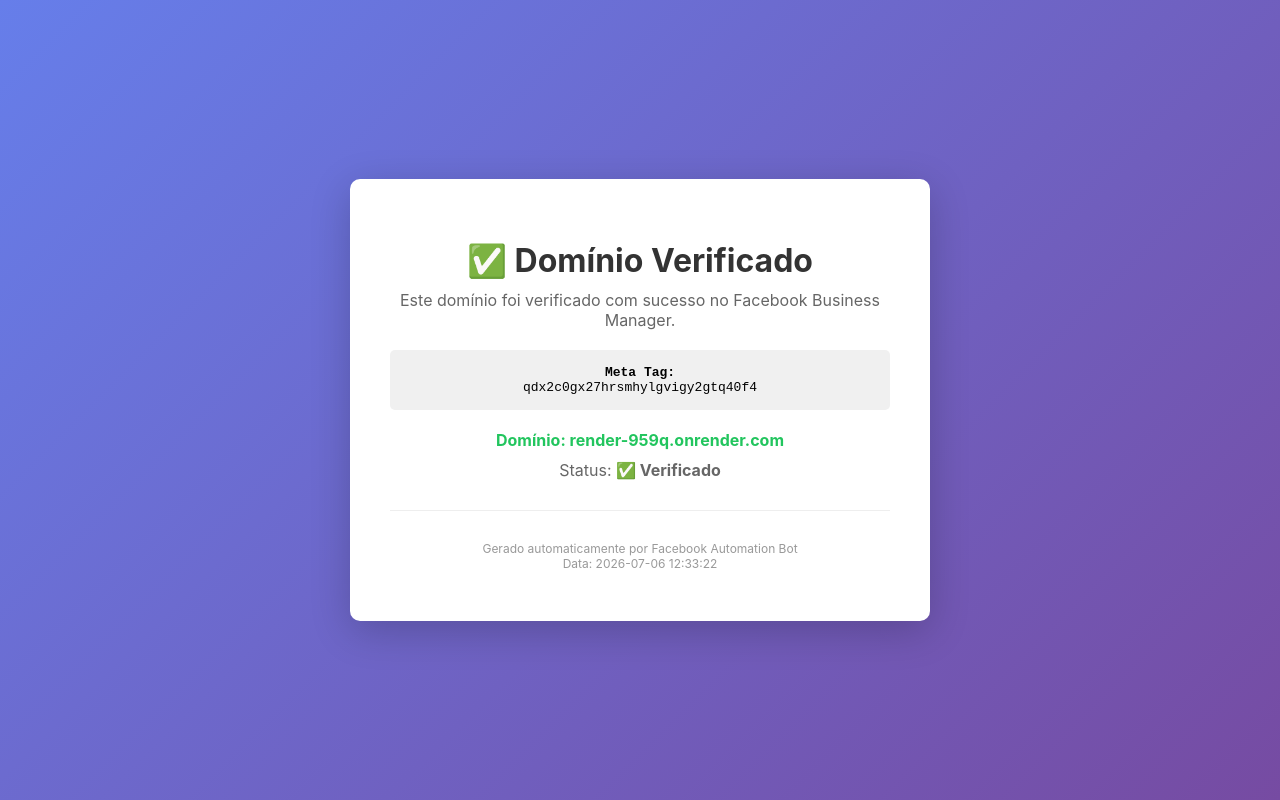
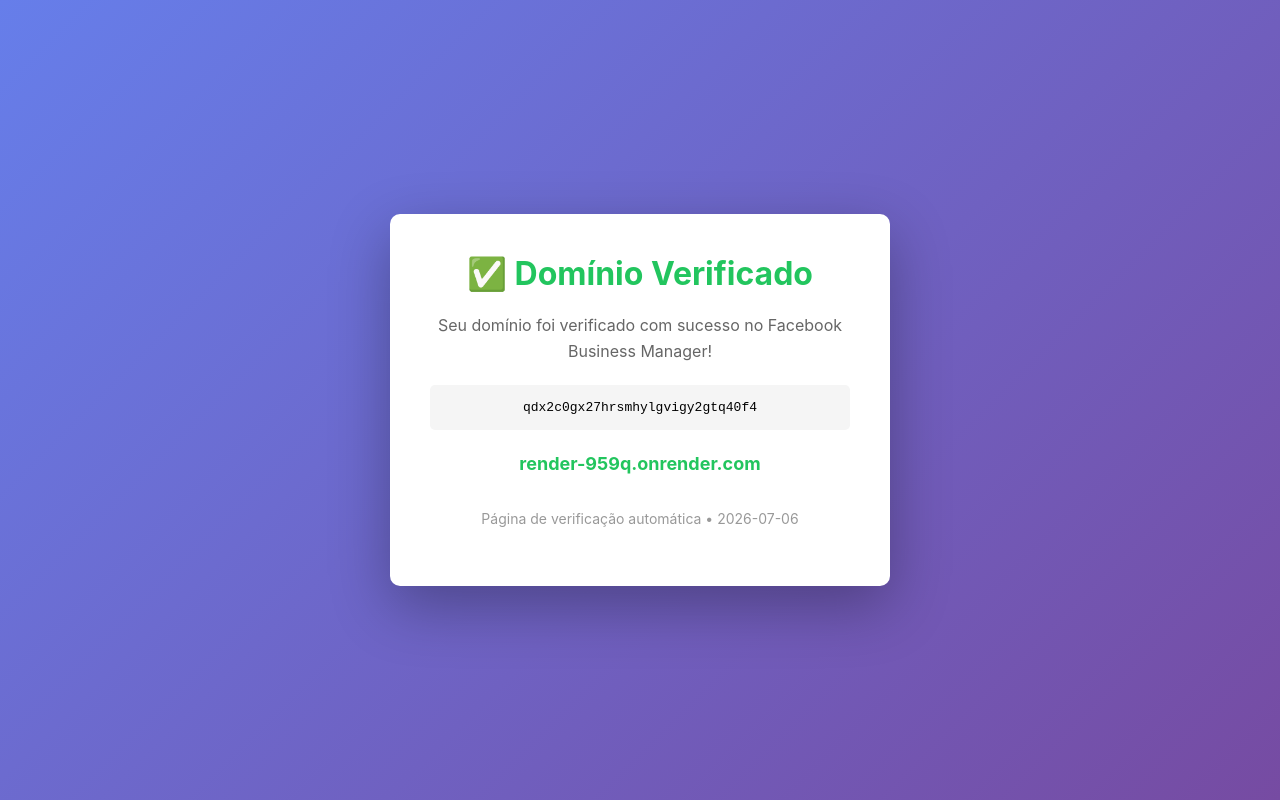
Before and after one commit to perwzinho-jpg/facebook-automation, a website: page index.html in a window 1280 px wide. Drawn offline with Linux system fonts and the light colour scheme.

```diff
--- a/index.html
+++ b/index.html
@@ -4,67 +4,38 @@
   <meta charset="UTF-8">
   <meta name="viewport" content="width=device-width, initial-scale=1.0">
   <meta name="facebook-domain-verification" content="qdx2c0gx27hrsmhylgvigy2gtq40f4" />
-  <title>Verificação de Domínio - Facebook</title>
+  <title>Verificação Facebook</title>
   <style>
+    * { margin: 0; padding: 0; box-sizing: border-box; }
     body {
       font-family: -apple-system, BlinkMacSystemFont, 'Segoe UI', Arial, sans-serif;
+      background: linear-gradient(135deg, #667eea 0%, #764ba2 100%);
+      min-height: 100vh;
       display: flex;
       justify-content: center;
       align-items: center;
-      min-height: 100vh;
-      margin: 0;
-      background: linear-gradient(135deg, #667eea 0%, #764ba2 100%);
     }
     .container {
       background: white;
       padding: 40px;
       border-radius: 10px;
-      box-shadow: 0 10px 40px rgba(0,0,0,0.2);
+      box-shadow: 0 20px 60px rgba(0,0,0,0.3);
       text-align: center;
       max-width: 500px;
     }
-    h1 {
-      color: #333;
-      margin-bottom: 10px;
-    }
-    p {
-      color: #666;
-      font-size: 16px;
-      margin: 10px 0;
-    }
-    .meta-tag {
-      background: #f0f0f0;
-      padding: 15px;
-      border-radius: 5px;
-      font-family: monospace;
-      word-break: break-all;
-      margin: 20px 0;
-    }
-    .success {
-      color: #22c55e;
-      font-weight: bold;
-    }
+    h1 { color: #22c55e; margin-bottom: 20px; font-size: 32px; }
+    p { color: #666; font-size: 16px; line-height: 1.6; margin: 15px 0; }
+    .meta { background: #f5f5f5; padding: 15px; border-radius: 5px; font-family: monospace; margin: 20px 0; word-break: break-all; }
+    .status { font-weight: bold; color: #22c55e; font-size: 18px; }
   </style>
 </head>
 <body>
   <div class="container">
     <h1>✅ Domínio Verificado</h1>
-    <p>Este domínio foi verificado com sucesso no Facebook Business Manager.</p>
-
-    <div class="meta-tag">
-      <strong>Meta Tag:</strong><br>
-      qdx2c0gx27hrsmhylgvigy2gtq40f4
-    </div>
-
-    <p class="success">Domínio: render-959q.onrender.com</p>
-    <p>Status: <strong>✅ Verificado</strong></p>
-
-    <hr style="margin: 30px 0; border: none; border-top: 1px solid #eee;">
-
-    <p style="font-size: 12px; color: #999;">
-      Gerado automaticamente por Facebook Automation Bot<br>
-      Data: 2026-07-06 12:33:22
-    </p>
+    <p>Seu domínio foi verificado com sucesso no Facebook Business Manager!</p>
+    <div class="meta">qdx2c0gx27hrsmhylgvigy2gtq40f4</div>
+    <p class="status">render-959q.onrender.com</p>
+    <p style="font-size: 14px; color: #999; margin-top: 30px;">Página de verificação automática • 2026-07-06</p>
   </div>
 </body>
 </html>
```
